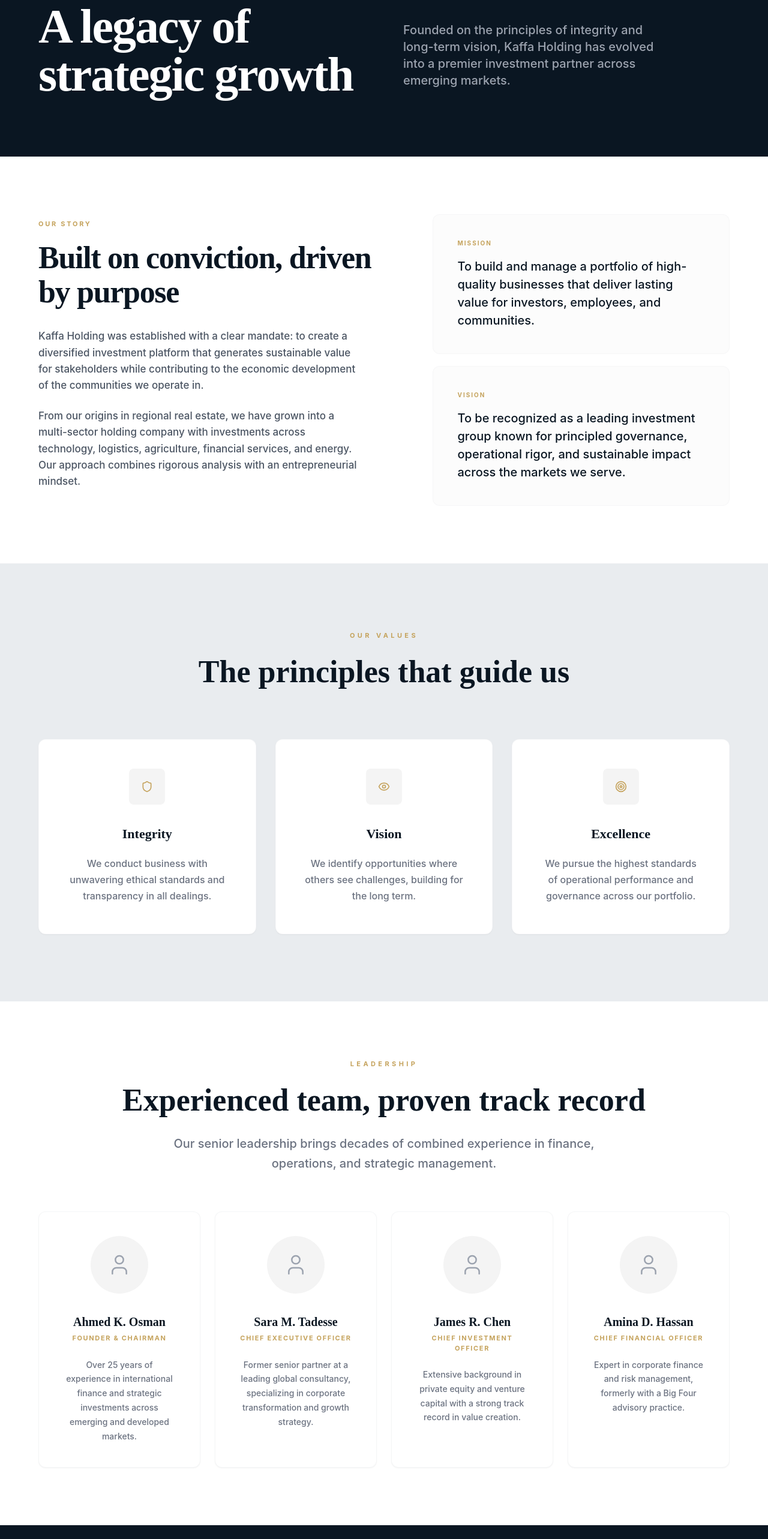
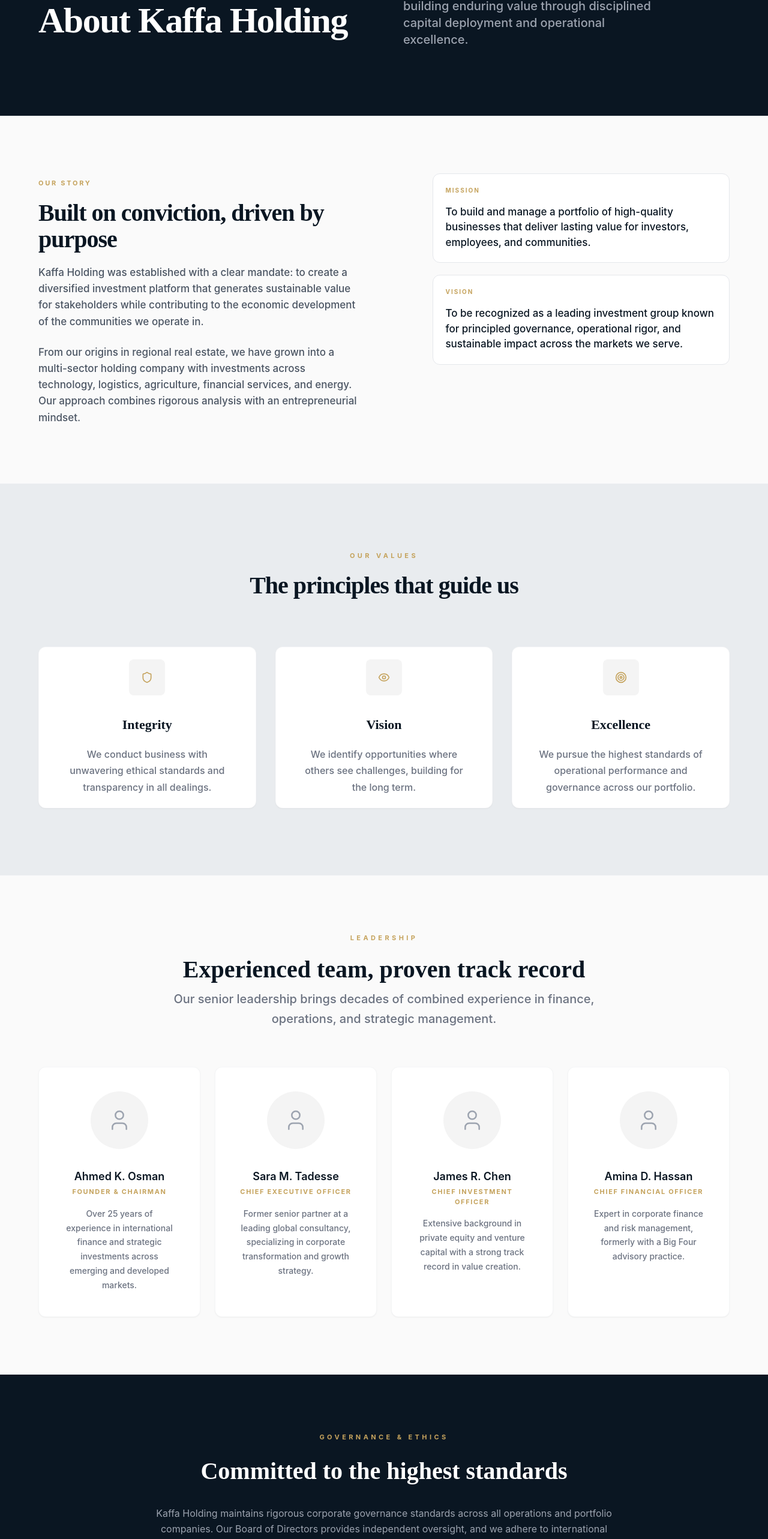
Before and after one commit to dawaisthename/kaffa_investment_holdings, a React (Vite) app: page /about in a window 1280 px wide. Shown: the part 229-2794 px from the top of the page at 60% size. Built offline with nearby package versions, Linux system fonts and the light colour scheme.

Commit message:
fix:updated the color and font in about page

```diff
--- a/src/components/About/AboutHero.jsx
+++ b/src/components/About/AboutHero.jsx
@@ -16,9 +16,9 @@ export default function AboutHero() {
             initial={{ opacity: 0, y: 10 }}
             animate={{ opacity: 1, y: 0 }}
             transition={{ delay: 0.1 }}
-            className="text-white font-serif text-5xl md:text-7xl lg:text-[80px] leading-[1.05] font-bold tracking-tight"
+            className="text-white text-5xl md:text-6xl font-serif leading-[1.05] mb-8 tracking-tight font-bold"
           >
-            A legacy of <br /> strategic growth
+            About Kaffa Holding
           </motion.h1>
         </div>
 
@@ -29,9 +29,8 @@ export default function AboutHero() {
           className="max-w-md pb-4"
         >
           <p className="text-gray-400 text-lg md:text-xl leading-relaxed font-medium">
-            Founded on the principles of integrity and long-term vision, Kaffa
-            Holding has evolved into a premier investment partner across
-            emerging markets.
+            A principled investment group committed to building enduring value
+            through disciplined capital deployment and operational excellence.
           </p>
         </motion.div>
       </div>
--- a/src/components/About/Governance.jsx
+++ b/src/components/About/Governance.jsx
@@ -8,12 +8,12 @@ export default function Governance() {
         </span>
 
         {/* Serif Heading */}
-        <h2 className="text-white font-serif text-4xl md:text-[52px] font-bold mb-8 leading-tight">
+        <h2 className="text-white font-serif text-4xl md:text-[40px] font-bold mb-8 leading-tight">
           Committed to the highest standards
         </h2>
 
         {/* Narrative text with balanced width */}
-        <p className="text-gray-400 text-[16px] md:text-[18px] leading-relaxed mb-12 max-w-3xl mx-auto">
+        <p className="text-gray-400 text-[16px] md:text-[16px] leading-relaxed mb-12 max-w-3xl mx-auto">
           Kaffa Holding maintains rigorous corporate governance standards across
           all operations and portfolio companies. Our Board of Directors
           provides independent oversight, and we adhere to international best
--- a/src/components/About/Leadership.jsx
+++ b/src/components/About/Leadership.jsx
@@ -25,14 +25,14 @@ const team = [
 
 export default function Leadership() {
   return (
-    <section className="bg-white py-24 px-8 md:px-16">
+    <section className="bg-[#FAFAFA] py-24 px-8 md:px-16">
       <div className="max-w-7xl mx-auto">
         {/* Header Section - Matches leadership.png */}
         <div className="text-center mb-16 max-w-4xl mx-auto">
           <span className="text-[#c5a35d] uppercase tracking-[0.4em] text-[11px] font-bold mb-5 block">
             Leadership
           </span>
-          <h2 className="text-4xl md:text-[52px] font-serif text-[#0a1622] leading-tight mb-6 font-bold">
+          <h2 className="text-4xl md:text-[40px] font-serif text-[#0a1622] leading-tight mb-2 font-bold">
             Experienced team, proven track record
           </h2>
           <p className="text-gray-500 text-lg md:text-[20px] leading-relaxed max-w-3xl mx-auto font-medium">
@@ -53,11 +53,11 @@ export default function Leadership() {
                 <User size={40} strokeWidth={1.5} />
               </div>
 
-              <h3 className="text-[20px] font-bold font-serif text-[#0a1622] mb-1">
+              <h3 className="text-[18px] font-semibold text-[#0a1622] mb-1">
                 {member.name}
               </h3>
 
-              <p className="text-[#c5a35d] uppercase tracking-[0.15em] text-[11px] font-bold mb-6">
+              <p className="text-[#c5a35d] uppercase tracking-[0.15em] text-[11px] font-bold mb-4">
                 {member.role}
               </p>
 
--- a/src/components/About/OurStory.jsx
+++ b/src/components/About/OurStory.jsx
@@ -1,6 +1,6 @@
 export default function OurStory() {
   return (
-    <section className="bg-white py-24 px-8 md:px-16">
+    <section className="bg-[#FAFAFA] py-24 px-8 md:px-16">
       <div className="max-w-7xl mx-auto grid grid-cols-1 lg:grid-cols-[1.2fr_1fr] gap-16 items-start">
         {/* Left Side: Narrative Content */}
         <div className="pt-2">
@@ -10,7 +10,7 @@ export default function OurStory() {
           </span>
 
           {/* Main Heading - Tight leading */}
-          <h2 className="text-[42px] md:text-[52px] font-serif text-[#0a1622] font-bold mb-8 leading-[1.1] tracking-tight">
+          <h2 className="text-[42px] md:text-[40px] font-serif text-[#0a1622] font-bold mb-5 leading-[1.1] tracking-tight">
             Built on conviction, driven by purpose
           </h2>
 
@@ -35,22 +35,22 @@ export default function OurStory() {
         {/* Right Side: Mission & Vision Cards */}
         <div className="flex flex-col gap-5">
           {/* Mission Card - Matches 'MISSION' block */}
-          <div className="bg-[#fcfcfc] p-8 md:p-10 border border-gray-100/60 rounded-xl">
+          <div className="bg-white py-5 px-5 border border-gray-100-2 rounded-xl">
             <span className="text-[#c5a35d] uppercase tracking-[0.2em] text-[10px] font-bold mb-4 block">
               Mission
             </span>
-            <p className="text-[#0a1622] text-[18px] md:text-[20px] font-medium leading-[1.5]">
+            <p className="text-[#0a1622] text-[18px] md:text-[17px] font-medium leading-[1.5]">
               To build and manage a portfolio of high-quality businesses that
               deliver lasting value for investors, employees, and communities.
             </p>
           </div>
 
           {/* Vision Card - Matches 'VISION' block */}
-          <div className="bg-[#fcfcfc] p-8 md:p-10 border border-gray-100/60 rounded-xl">
+          <div className="bg-white py-5 px-5 border border-gray-100-2 rounded-xl">
             <span className="text-[#c5a35d] uppercase tracking-[0.2em] text-[10px] font-bold mb-4 block">
               Vision
             </span>
-            <p className="text-[#0a1622] text-[18px] md:text-[20px] font-medium leading-[1.5]">
+            <p className="text-[#0a1622] text-[18px] md:text-[17px] font-medium leading-[1.5]">
               To be recognized as a leading investment group known for
               principled governance, operational rigor, and sustainable impact
               across the markets we serve.
--- a/src/components/About/OurValues.jsx
+++ b/src/components/About/OurValues.jsx
@@ -27,7 +27,7 @@ export default function OurValues() {
           <span className="text-[#c5a35d] uppercase tracking-[0.4em] text-[11px] font-bold mb-5 block">
             Our Values
           </span>
-          <h2 className="text-4xl md:text-[52px] font-serif text-[#0a1622] font-bold leading-tight">
+          <h2 className="text-[42px] md:text-[40px] font-serif text-[#0a1622] font-bold mb-5 leading-[1.1] tracking-tight">
             The principles that guide us
           </h2>
         </div>
@@ -37,14 +37,14 @@ export default function OurValues() {
           {values.map((v, i) => (
             <div
               key={i}
-              className="bg-white p-12 rounded-xl border border-gray-100/50 shadow-sm flex flex-col items-center text-center transition-all duration-500 hover:shadow-xl hover:-translate-y-1"
+              className="bg-white p-5 rounded-xl border border-gray-100/50 shadow-sm flex flex-col items-center text-center transition-all duration-500 hover:shadow-xl hover:-translate-y-1"
             >
               {/* Icon Box - Soft gray background per the reference */}
               <div className="mb-8 p-5 bg-[#f4f4f4] rounded-lg flex items-center justify-center">
                 {v.icon}
               </div>
 
-              <h3 className="text-[22px] font-bold font-serif text-[#0a1622] mb-5">
+              <h3 className="text-[22px] font-bold font-serif antialiased text-[#0a1622] mb-5">
                 {v.title}
               </h3>
 
--- a/src/components/Home/Hero.jsx
+++ b/src/components/Home/Hero.jsx
@@ -9,9 +9,8 @@ export default function Hero() {
       <div className="relative z-10 max-w-7xl mx-auto">
         <div className="max-w-4xl">
           {/* Main Heading - using font-serif (Playfair) and tracking-tight */}
-          <h1 className="text-white text-5xl md:text-7xl font-serif leading-[1.1] mb-8 tracking-tight font-bold">
-            Building enduring <br />
-            value across sectors
+          <h1 className="text-white text-5xl md:text-7xl font-serif leading-[1.05] mb-8 tracking-tight font-bold">
+            Building enduring value across sectors
           </h1>
 
           {/* Subtext - adjusted gray and spacing */}
```
Also changed, not shown: src/components/About/Journey.jsx (+34 -33 lines).
